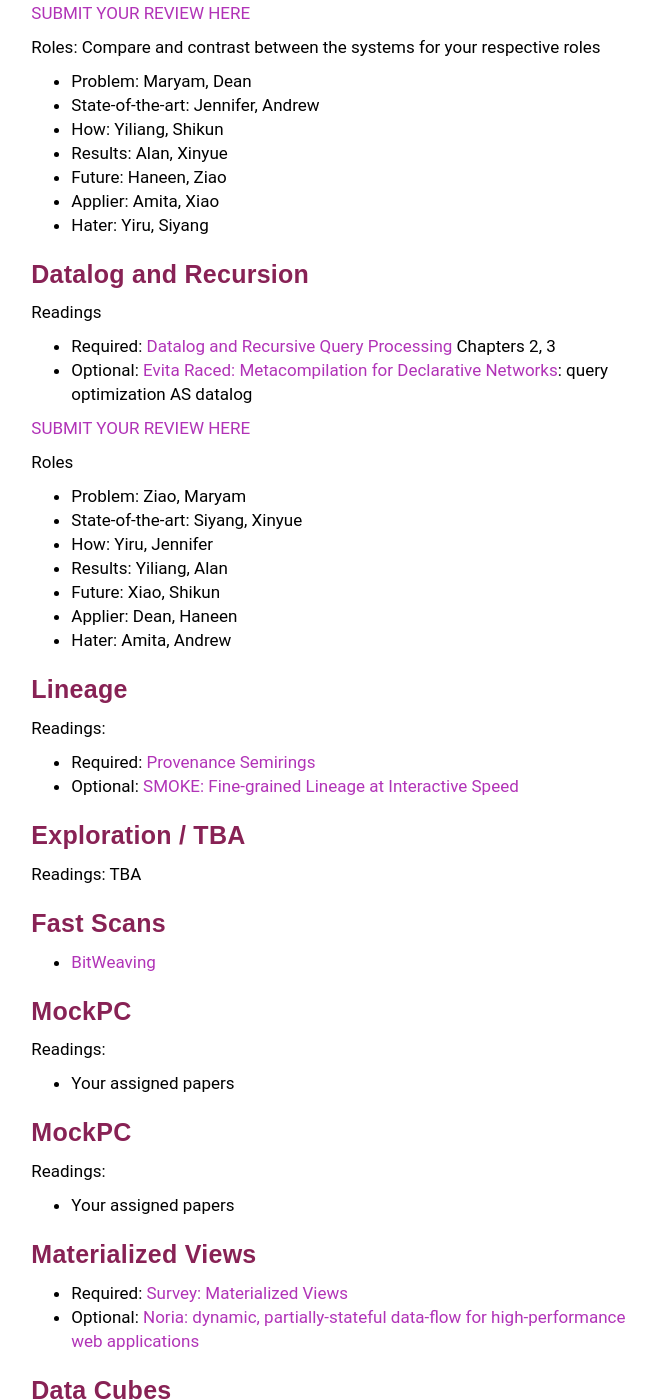
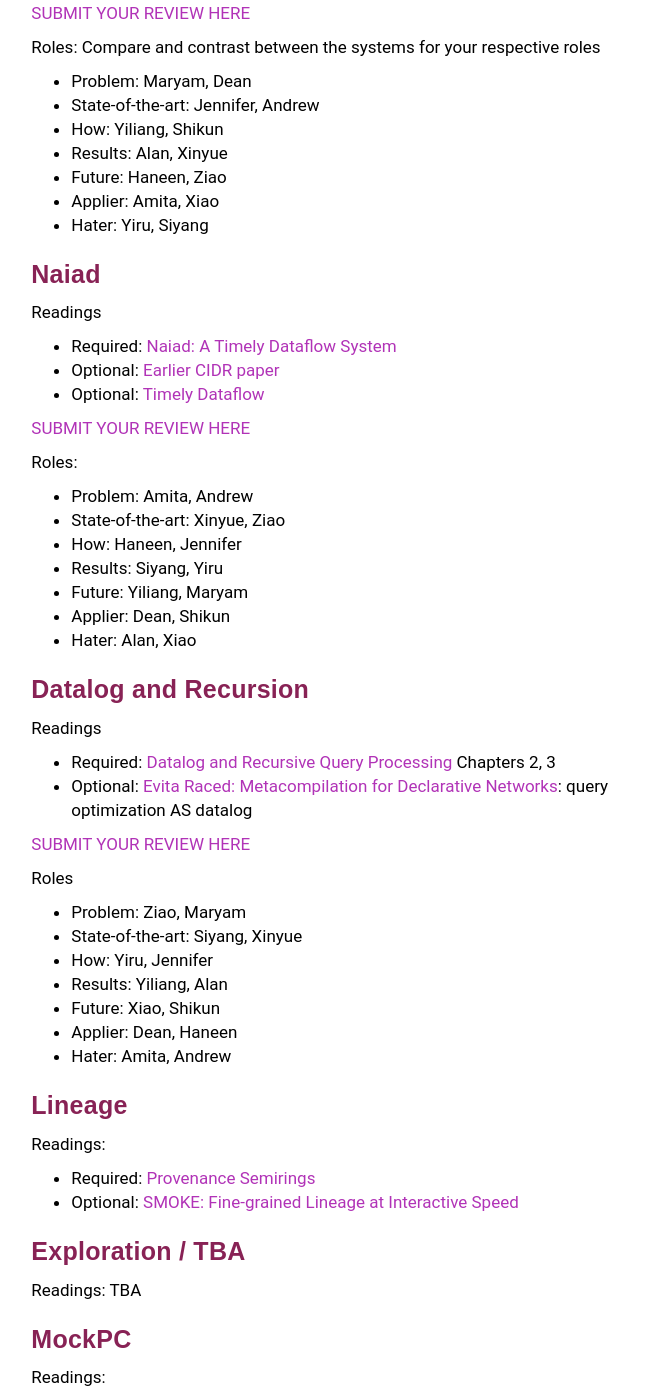
Before and after one commit to wzao1515/w6113.github.io, a Jekyll site: the page built from reviews.md, in a window 1280 px wide and 1400 px high, scrolled down 5994 px. Shown: the whole window, without its empty margins (293-949 px from the left). Built offline with Jekyll 4.4.1, drawn with Linux system fonts in a browser that asks for light colours; our own code applies the rules of GitHub Pages for plain Markdown files.

Commit message:
updated website

```diff
--- a/reviews.md
+++ b/reviews.md
@@ -282,6 +282,27 @@ Roles: Compare and contrast between the systems for your respective roles
 
 
 <a name='lec15' />
+### Naiad
+
+Readings
+
+* Required: [Naiad: A Timely Dataflow System](https://www.microsoft.com/en-us/research/wp-content/uploads/2013/11/naiad_sosp2013.pdf)
+* Optional: [Earlier CIDR paper](https://www.microsoft.com/en-us/research/wp-content/uploads/2013/01/differentialdataflow.pdf)
+* Optional: [Timely Dataflow](https://github.com/TimelyDataflow/timely-dataflow)
+
+[SUBMIT YOUR REVIEW HERE](https://goo.gl/forms/ymmD3tIBTWpQO7ME2)
+
+Roles:
+
+* Problem:  Amita, Andrew
+* State-of-the-art:  Xinyue, Ziao
+* How:  Haneen, Jennifer
+* Results:  Siyang, Yiru
+* Future:  Yiliang, Maryam
+* Applier:  Dean, Shikun
+* Hater:  Alan, Xiao
+
+<a name='lec16' />
 ### Datalog and Recursion
 
 Readings
@@ -302,7 +323,8 @@ Roles
 * Hater:  Amita, Andrew
 
 
-<a name='lec16' />
+<a name='lec17' />
+<a name='lec18' />
 ### Lineage
 
 Readings:
@@ -310,17 +332,14 @@ Readings:
 * Required: [Provenance Semirings](http://users.ics.forth.gr/~gregkar/publications/pods2007.pdf)
 * Optional: [SMOKE: Fine-grained Lineage at Interactive Speed](http://www.vldb.org/pvldb/vol11/p719-psallidas.pdf)
 
-<a name='lec17' />
+
+<a name='lec19' />
 ### Exploration / TBA
 
 Readings: TBA
 
-<a name='lec18' />
-### Fast Scans
-
-* [BitWeaving](http://www.cs.wisc.edu/~jignesh/publ/BitWeaving.pdf)
-
-<a name='lec19' />
+<a name='lec20' />
+<a name='lec21' />
 ### MockPC
 
 Readings:
@@ -328,30 +347,21 @@ Readings:
 * Your assigned papers
 
 
-<a name='lec20' />
-### MockPC
-
-Readings:
-
-* Your assigned papers
-
-
-
-<a name='lec21' />
+<a name='lec22' />
 ### Materialized Views
 
 * Required: [Survey: Materialized Views](./files/papers/matview-survey.pdf)
 * Optional: [Noria: dynamic, partially-stateful data-flow for high-performance web applications](https://pdos.csail.mit.edu/papers/noria:osdi18.pdf)
 
 
-<a name='lec22' />
+<a name='lec23' />
 ### Data Cubes
 
 * Required: [Data Cube](./files/papers/datacube-jimgray.pdf)
 * Optional: [Implementing Data Cubes Efficiently](http://ilpubs.stanford.edu:8090/102/1/1995-34.pdf)
 * Optional: [Explaining differences in multidimensional aggregates](./files/papers/olapdiff-sunita.pdf)
 
-<a name='lec23' />
+<a name='lec24' />
 ### Self-tuning DBs
 
 * Required: [Self-Tuning Database Systems: A Decade of Progress ](./files/papers/selftuning-chaudhuri-vldb07.pdf)
@@ -360,7 +370,7 @@ Readings:
 * Optional: [Database Cracking](https://stratos.seas.harvard.edu/files/IKM_CIDR07.pdf)
 
 
-<a name='lec24' />
+<a name='lec25' />
 ### Approximate Query Processing
 
 
@@ -370,9 +380,17 @@ Readings:
 * Optional: [WanderJoin](https://columbiaviz.github.io/files/papers/wanderjoin.pdf)
 
 
-<a name='lec25' />
+<a name='lec26' />
 ### ML in DB
 
 * Required: [MAD Skills: New Analysis Practices for Big Data](http://db.cs.berkeley.edu/papers/vldb09-madskills.pdf)
 * Optional: [Towards a Unified Architecture for in-RDBMS Analytics](https://cs.stanford.edu/people/chrismre/papers/bismarck.pdf)
 * Optional: [Learning Generalized Linear Models Over Normalized Data](http://pages.cs.wisc.edu/~jignesh/publ/GLMs-over-joins.pdf)
+
+
+<!--
+<a name='lec18' />
+### Fast Scans
+
+* [BitWeaving](http://www.cs.wisc.edu/~jignesh/publ/BitWeaving.pdf)
+-->
```
Also changed, not shown: _data/schedule.csv (+7 -7 lines).
